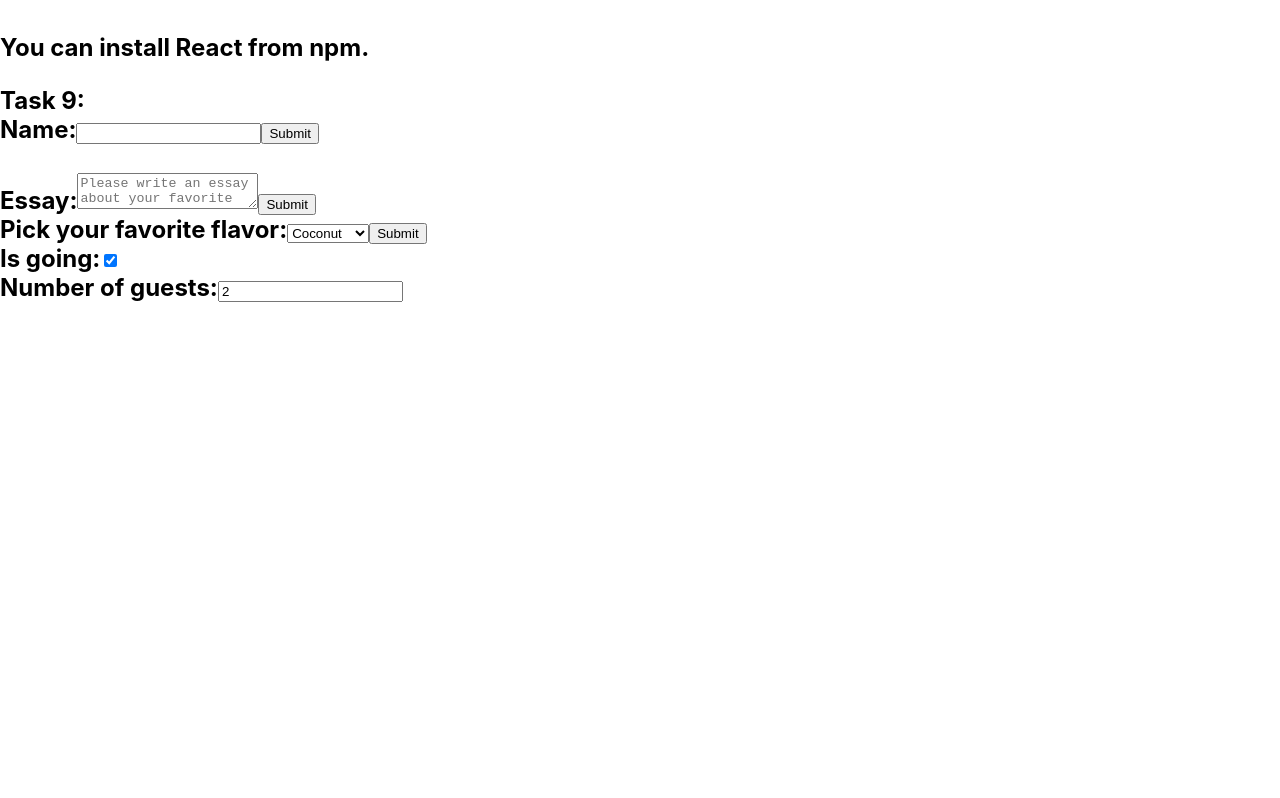
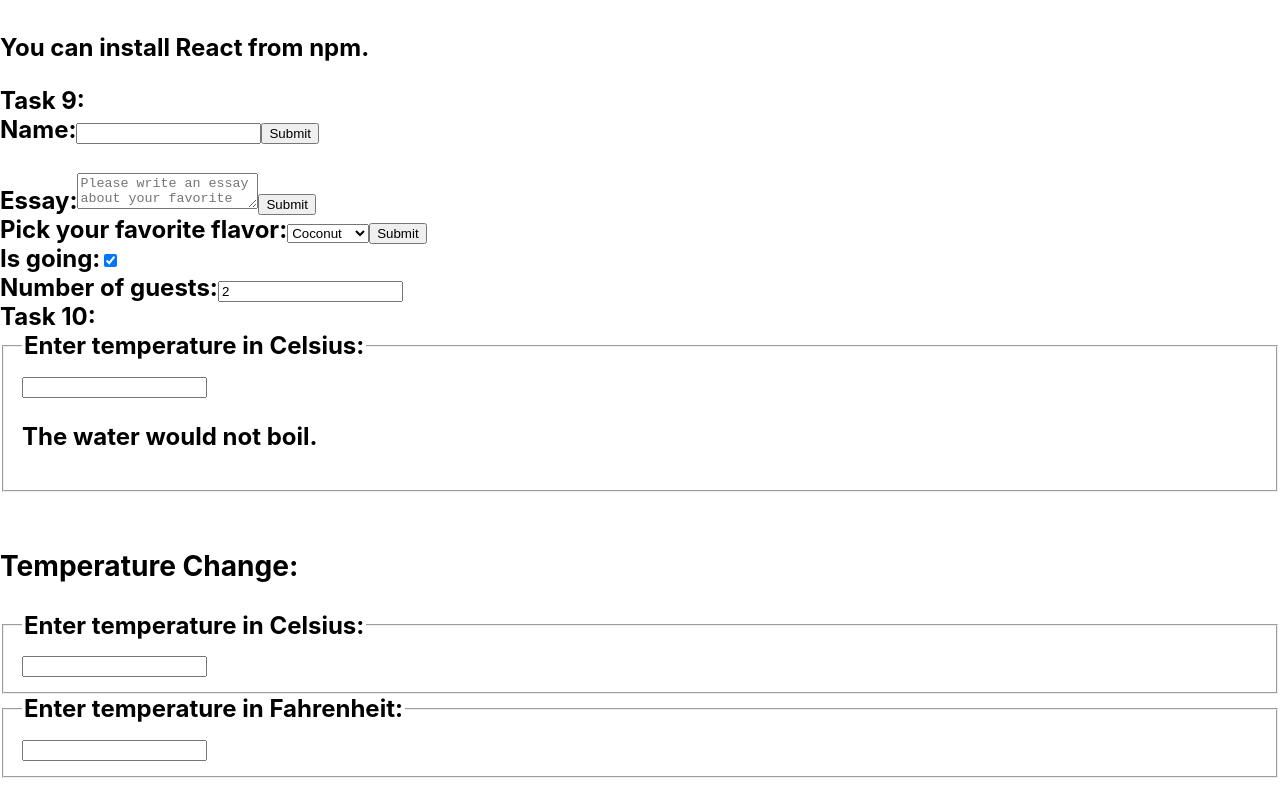
Before and after one commit to zishan696/TechDojo, a React (Create React App) app in the folder Techdojo-master/: page / in a window 1280 px wide. Shown: the part 2704-3502 px from the top of the page. Before the commit the page ends 3026 px from the top, so only its background shows below. Built offline with nearby package versions, Linux system fonts and the light colour scheme.

Commit message:
Task 10: part 1

```diff
--- a/Techdojo-master/src/App.js
+++ b/Techdojo-master/src/App.js
@@ -430,6 +430,7 @@ class Reservation extends React.Component {
   }
 
   render() {
+    console.log(this.state.isGoing);
     return (
       <form>
         <label>
@@ -454,6 +455,105 @@ class Reservation extends React.Component {
   }
 }
 
+const scaleNames = {
+  c: 'Celsius',
+  f: 'Fahrenheit'
+};
+
+class TemperatureInput extends React.Component {
+  constructor(props) {
+    super(props);
+    this.handleChange = this.handleChange.bind(this);
+    this.state = {temperature: ''};
+  }
+
+  handleChange(e) {
+    this.setState({temperature: e.target.value});
+  }
+
+  render() {
+    const temperature = this.state.temperature;
+    const scale = this.props.scale;
+    return (
+      <fieldset>
+        <legend>Enter temperature in {scaleNames[scale]}:</legend>
+        <input value={temperature}
+               onChange={this.handleChange} />
+      </fieldset>
+    );
+  }
+}
+
+function BoilingVerdict(props) {
+  if (props.celsius >= 100) {
+    return <p>The water would boil.</p>;
+  }
+  return <p>The water would not boil.</p>;
+}
+
+function toCelsius(fahrenheit) {
+  return (fahrenheit - 32) * 5 / 9;
+}
+
+function toFahrenheit(celsius) {
+  return (celsius * 9 / 5) + 32;
+}
+
+function tryConvert(temperature, convert) {
+  const input = parseFloat(temperature);
+  if (Number.isNaN(input)) {
+    return '';
+  }
+  const output = convert(input);
+  const rounded = Math.round(output * 1000) / 1000;
+  return rounded.toString();
+}
+
+class Calculator extends React.Component {
+  constructor(props) {
+    super(props);
+    this.handleChange = this.handleChange.bind(this);
+    this.state = {temperature: ''};
+  }
+
+  handleChange(e) {
+    this.setState({temperature: e.target.value});
+  }
+
+  render() {
+    const temperature = this.state.temperature;
+    return (
+      <div>
+      <fieldset>
+        <legend>Enter temperature in Celsius:</legend>
+        <input
+          value={temperature}
+          onChange={this.handleChange} />
+        <BoilingVerdict
+          celsius={parseFloat(temperature)} />
+      </fieldset>
+      <br/>
+      <h3>Temperature Change:</h3>
+      <TemperatureInput scale="c" />
+      <TemperatureInput scale="f" />
+      </div>
+
+    );
+  }
+}
+
+
+
+// class Calculator extends React.Component {
+//   render() {
+//     return (
+//       <div>
+//         <TemperatureInput scale="c" />
+//         <TemperatureInput scale="f" />
+//       </div>
+//     );
+//   }
+// }
 
 function App() {
 const element = (
@@ -502,7 +602,8 @@ const element = (
     <EssayForm/>
     <FlavorForm />
     <Reservation />
-
+    Task 10:
+    <Calculator />
     </h2>
   </div>
 );
```
